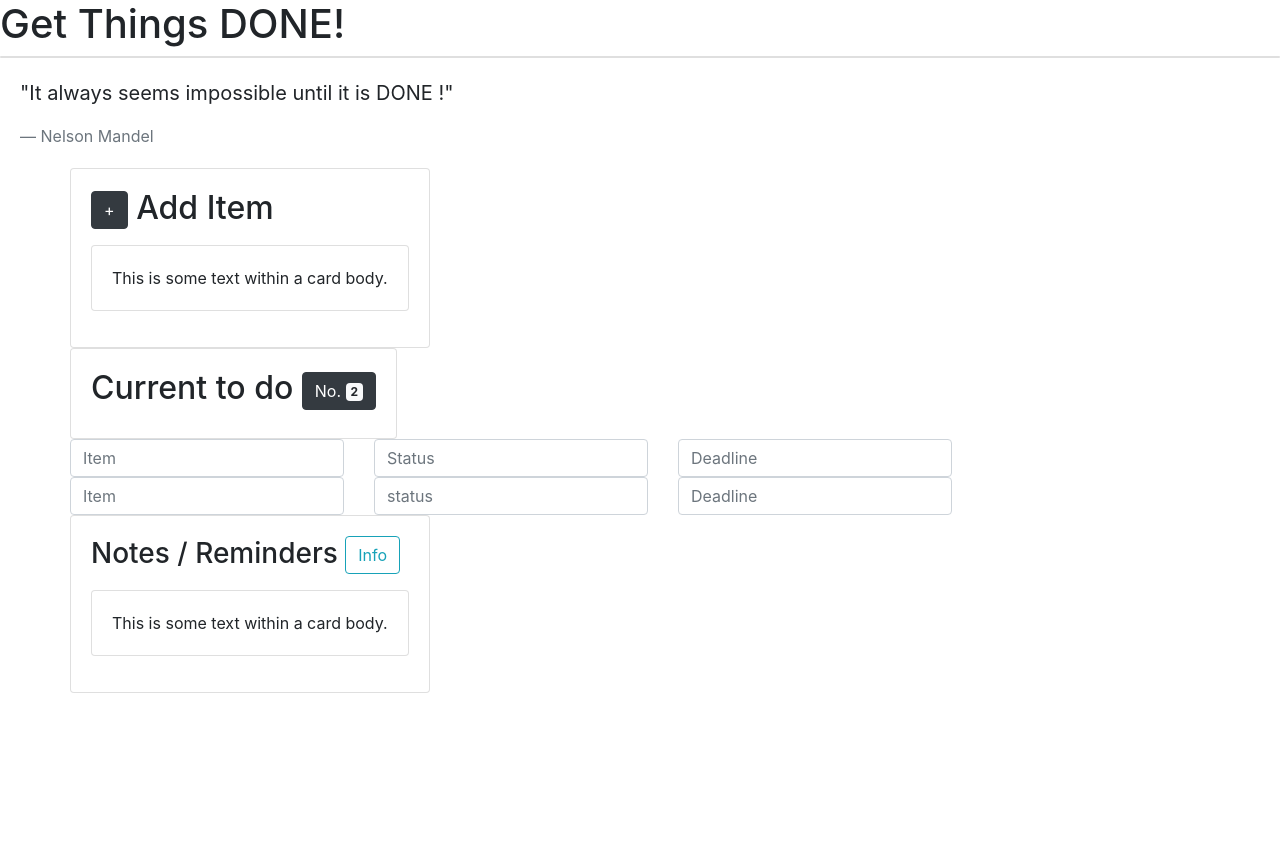
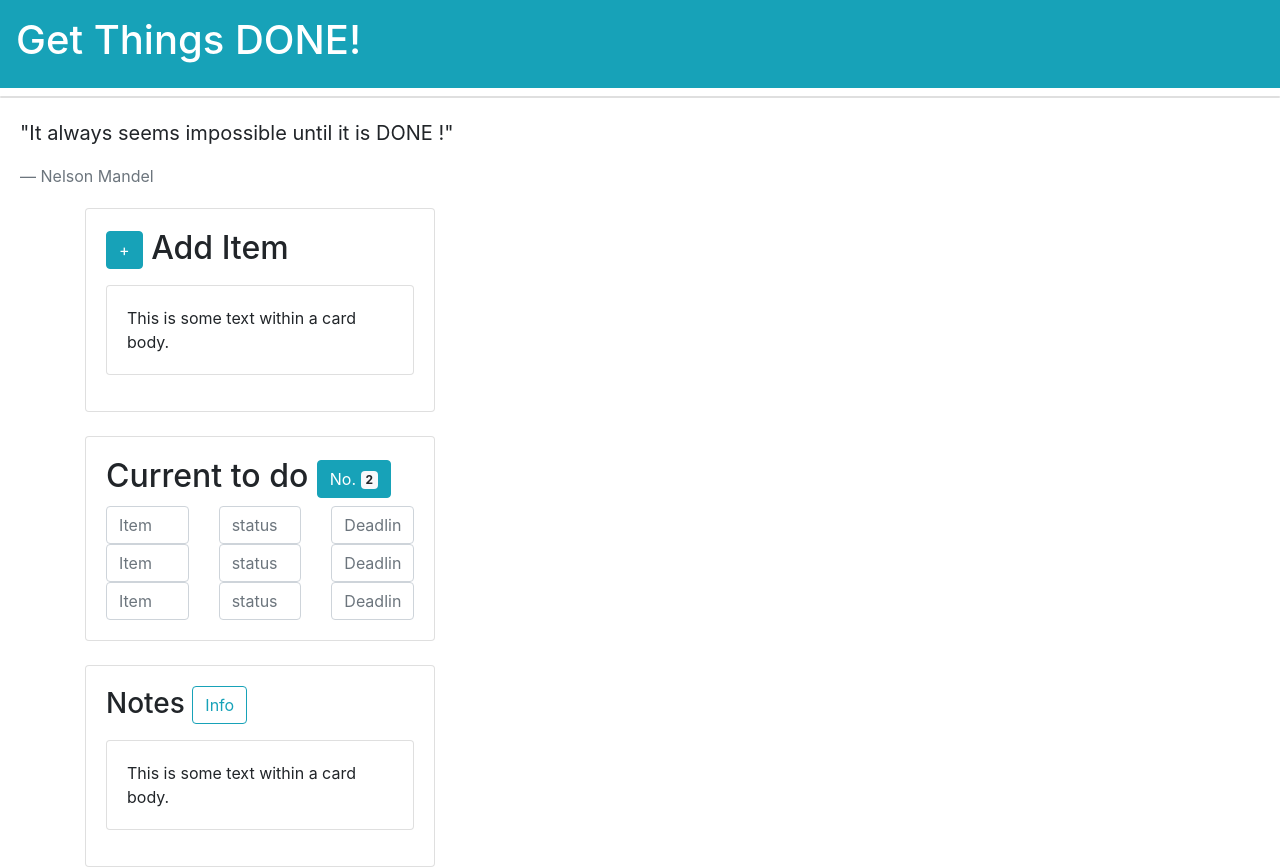
Before and after one commit to hananabdimalik/todo_application, a plain HTML site: page index.html in a window 1280 px wide. Before the commit the page ends 800 px from the top, so only its background shows below. Drawn offline with nearby package versions, Linux system fonts and the light colour scheme.

Commit message:
version 3

```diff
--- a/index.html
+++ b/index.html
@@ -11,8 +11,9 @@
 </head>
 
 <body>
+    <div class="p-3 mb-2 bg-info text-white">
         <h1>Get Things DONE!</h1>
-
+    </div>
     <div class="card">
     </div>
     <div class="card-body">
@@ -21,50 +22,52 @@
             <footer class="blockquote-footer">Nelson Mandel</footer>
         </blockquote>
     </div>
-    </div>
     <main>
         <!-- For Adding Items-->
         <section id="FirstSection">
             <div class="container">
                 <div class="row">
+                    <div class="col-12, col-md-4">
                         <div class="card">
                             <div class="card-body">
+
                                 <h2>
-                                <button type="button" class="btn btn-dark">+</button> Add Item</h2>
+                                    <button type="button" class="btn btn-info">+</button> Add Item</h2>
                                 <p>
                                     <div class="card">
                                         <div class="card-body">
+                                            <div class="col-30">
                                                 This is some text within a card body.
-                                    </div>
-                                </div>
-                            </p>
-
                                             </div>
                                         </div>
                                     </div>
                             </div>
+                            </p>
+                        </div>
+                    </div>
+                </div>
+            </div>
+            </br>
         </section>
         <!--Viweing Current items-->
         <section id="SecondSection">
             <div class="container">
                 <div class="row">
+                    <div class="col-12, col-md-4">
                         <div class="card">
                             <div class="card-body">
                                 <h2>Current to do
-                                <button type="button" class="btn btn-dark">
+                                    <button type="button" class="btn btn-info">
                                         No. <span class="badge badge-light">2</span>
                                     </button>
                                 </h2>
-                        </div>
-                    </div>
-
                         <form>
                             <div class="row">
-                            <div class="col">
+                                <div class="col-4">
                                     <input type="text" class="form-control" placeholder="Item">
                                 </div>
                                 <div class="col">
-                                <input type="text" class="form-control" placeholder="Status">
+                                    <input type="text" class="form-control" placeholder="status">
                                 </div>
                                 <div class="col">
                                     <input type="text" class="form-control" placeholder="Deadline">
@@ -73,7 +76,20 @@
                         </form>
                         <form>
                             <div class="row">
+                                <div class="col-4">
+                                    <input type="text" class="form-control" placeholder="Item">
+                                </div>
                                 <div class="col">
+                                    <input type="text" class="form-control" placeholder="status">
+                                </div>
+                                <div class="col">
+                                    <input type="text" class="form-control" placeholder="Deadline">
+                                </div>
+                            </div>
+                        </form>
+                        <form>
+                            <div class="row">
+                                <div class="col-4">
                                     <input type="text" class="form-control" placeholder="Item">
                                 </div>
                                 <div class="col">
@@ -87,14 +103,18 @@
                     </div>
                     </div>
                     </div>
+                </div>
+            </div>
+            </div>
         </section>
-
+        </br>
         <section>
             <div class="container">
                 <div class="row">
+                    <div class="col-12, col-md-4">
                         <div class="card">
                             <div class="card-body">
-                            <h3>Notes / Reminders <button type="button" class="btn btn-outline-info">Info</button> </h3>
+                                <h3>Notes <button type="button" class="btn btn-outline-info">Info</button> </h3>
                                 <p>
                                     <div class="card">
                                         <div class="card-body">
@@ -105,6 +125,7 @@
                             </div>
                         </div>
                     </div>
+                </div>
                 <div>
         </section>
     </main>
--- a/styles.css
+++ b/styles.css
@@ -16,3 +16,9 @@ body {
 main{
     font-style: normal;
 }
+.header {
+    width: 100%;
+    height: 80px;
+    display:block;
+   background-color: indigo;
+}
```
Lines whose indentation alone changed are shown as unchanged.
